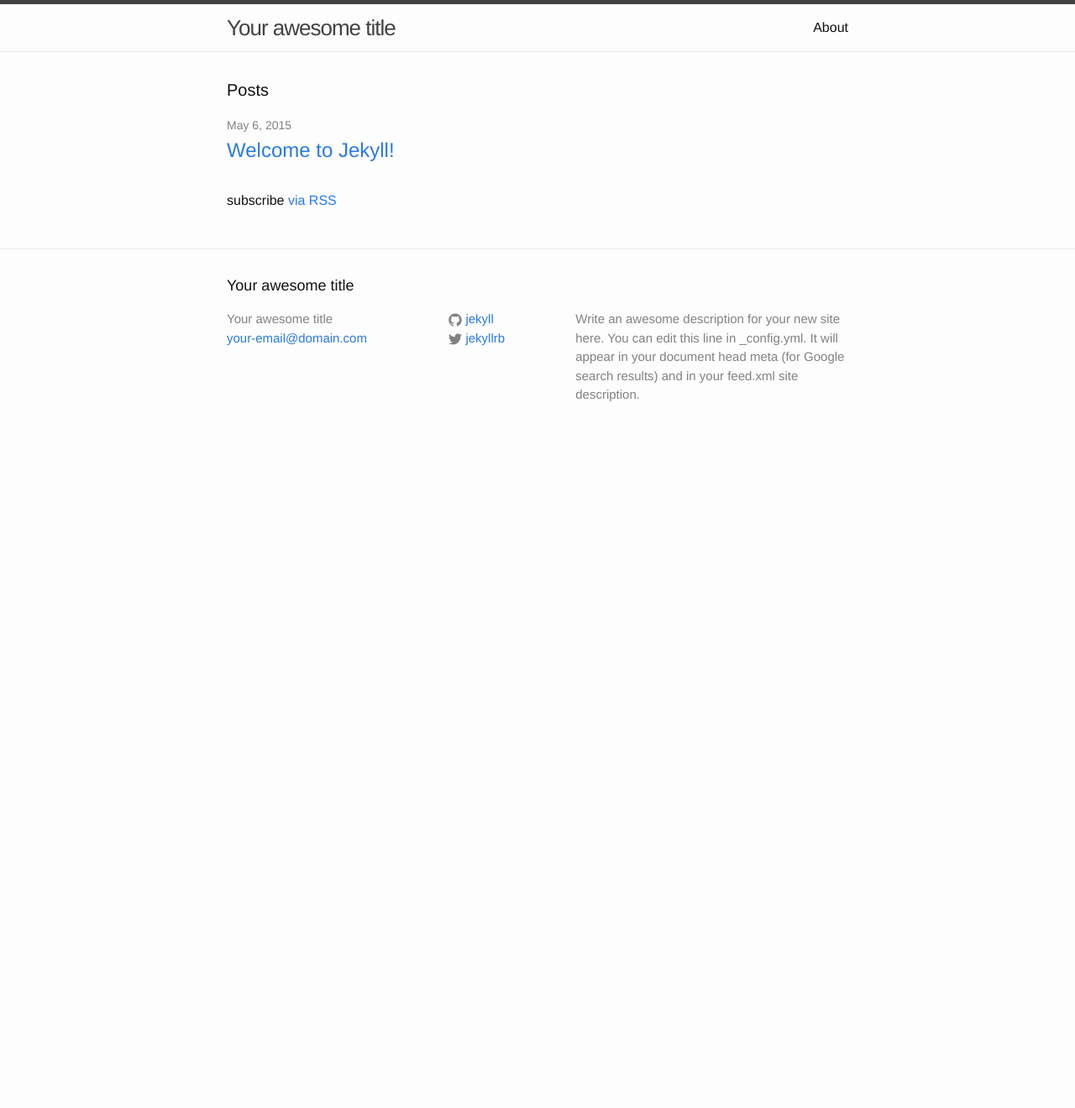
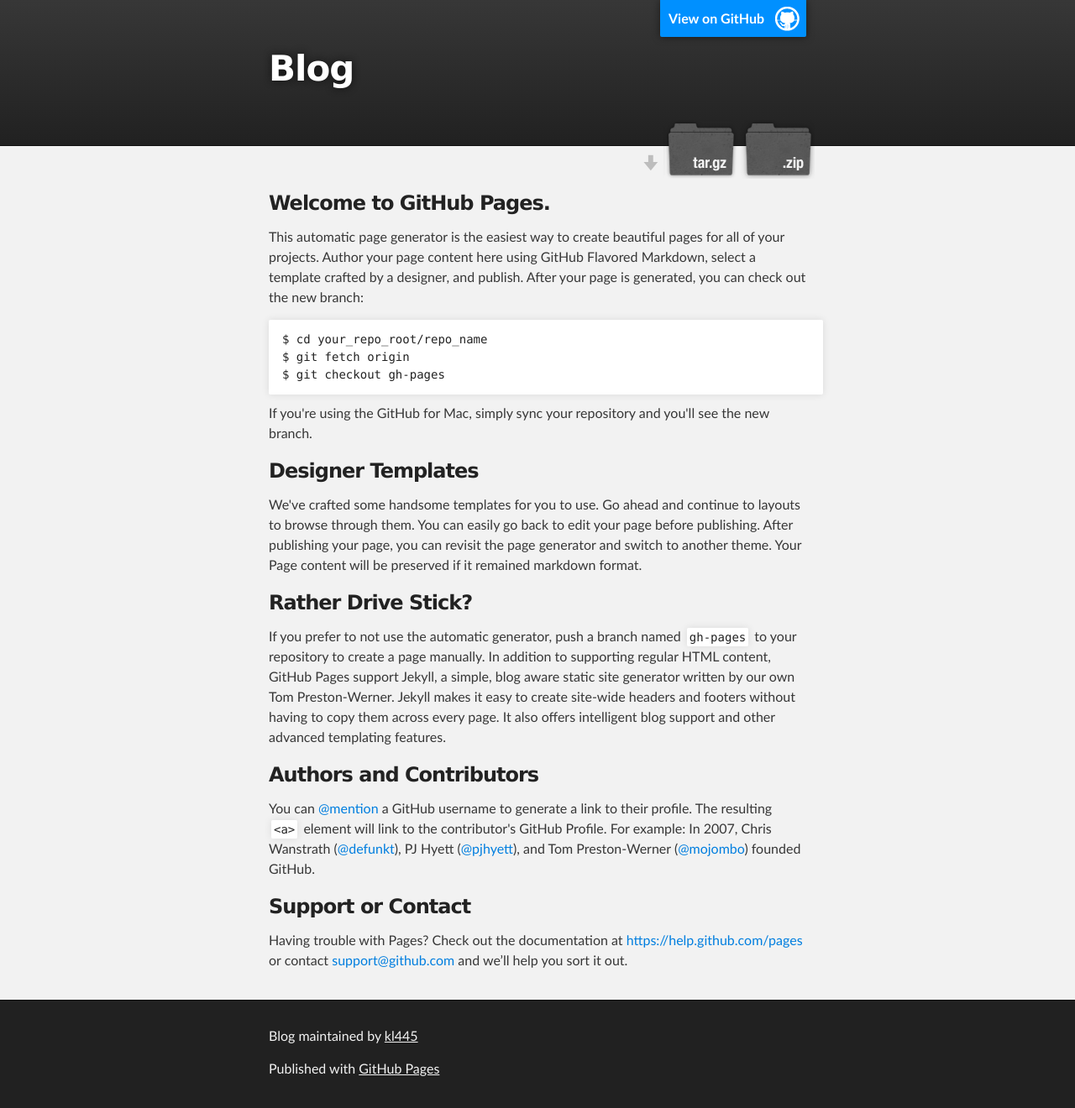
Before and after one commit to kl445/blog, a Jekyll site: the page index.html, which Jekyll copies as it is, in a window 1280 px wide. Shown: the whole page at 84% size. Built offline with Jekyll 4.4.1, drawn with Linux system fonts in a browser that asks for light colours; before the commit the page ends 900 px from its top, so only the background shows below that.

Commit message:
Create gh-pages branch via GitHub

```diff
--- a/index.html
+++ b/index.html
@@ -1,23 +1,79 @@
----
-layout: default
----
+<!DOCTYPE html>
+<html>
 
-<div class="home">
+  <head>
+    <meta charset='utf-8'>
+    <meta http-equiv="X-UA-Compatible" content="chrome=1">
+    <meta name="description" content="Blog : ">
 
-  <h1 class="page-heading">Posts</h1>
+    <link rel="stylesheet" type="text/css" media="screen" href="stylesheets/stylesheet.css">
 
-  <ul class="post-list">
-    {% for post in site.posts %}
-      <li>
-        <span class="post-meta">{{ post.date | date: "%b %-d, %Y" }}</span>
+    <title>Blog</title>
+  </head>
 
-        <h2>
-          <a class="post-link" href="{{ post.url | prepend: site.baseurl }}">{{ post.title }}</a>
-        </h2>
-      </li>
-    {% endfor %}
-  </ul>
+  <body>
 
-  <p class="rss-subscribe">subscribe <a href="{{ "/feed.xml" | prepend: site.baseurl }}">via RSS</a></p>
+    <!-- HEADER -->
+    <div id="header_wrap" class="outer">
+        <header class="inner">
+          <a id="forkme_banner" href="https://github.com/kl445/blog">View on GitHub</a>
 
-</div>
+          <h1 id="project_title">Blog</h1>
+          <h2 id="project_tagline"></h2>
+
+            <section id="downloads">
+              <a class="zip_download_link" href="https://github.com/kl445/blog/zipball/master">Download this project as a .zip file</a>
+              <a class="tar_download_link" href="https://github.com/kl445/blog/tarball/master">Download this project as a tar.gz file</a>
+            </section>
+        </header>
+    </div>
+
+    <!-- MAIN CONTENT -->
+    <div id="main_content_wrap" class="outer">
+      <section id="main_content" class="inner">
+        <h3>
+<a id="welcome-to-github-pages" class="anchor" href="#welcome-to-github-pages" aria-hidden="true"><span class="octicon octicon-link"></span></a>Welcome to GitHub Pages.</h3>
+
+<p>This automatic page generator is the easiest way to create beautiful pages for all of your projects. Author your page content here using GitHub Flavored Markdown, select a template crafted by a designer, and publish. After your page is generated, you can check out the new branch:</p>
+
+<pre><code>$ cd your_repo_root/repo_name
+$ git fetch origin
+$ git checkout gh-pages
+</code></pre>
+
+<p>If you're using the GitHub for Mac, simply sync your repository and you'll see the new branch.</p>
+
+<h3>
+<a id="designer-templates" class="anchor" href="#designer-templates" aria-hidden="true"><span class="octicon octicon-link"></span></a>Designer Templates</h3>
+
+<p>We've crafted some handsome templates for you to use. Go ahead and continue to layouts to browse through them. You can easily go back to edit your page before publishing. After publishing your page, you can revisit the page generator and switch to another theme. Your Page content will be preserved if it remained markdown format.</p>
+
+<h3>
+<a id="rather-drive-stick" class="anchor" href="#rather-drive-stick" aria-hidden="true"><span class="octicon octicon-link"></span></a>Rather Drive Stick?</h3>
+
+<p>If you prefer to not use the automatic generator, push a branch named <code>gh-pages</code> to your repository to create a page manually. In addition to supporting regular HTML content, GitHub Pages support Jekyll, a simple, blog aware static site generator written by our own Tom Preston-Werner. Jekyll makes it easy to create site-wide headers and footers without having to copy them across every page. It also offers intelligent blog support and other advanced templating features.</p>
+
+<h3>
+<a id="authors-and-contributors" class="anchor" href="#authors-and-contributors" aria-hidden="true"><span class="octicon octicon-link"></span></a>Authors and Contributors</h3>
+
+<p>You can <a href="https://github.com/blog/821" class="user-mention">@mention</a> a GitHub username to generate a link to their profile. The resulting <code>&lt;a&gt;</code> element will link to the contributor's GitHub Profile. For example: In 2007, Chris Wanstrath (<a href="https://github.com/defunkt" class="user-mention">@defunkt</a>), PJ Hyett (<a href="https://github.com/pjhyett" class="user-mention">@pjhyett</a>), and Tom Preston-Werner (<a href="https://github.com/mojombo" class="user-mention">@mojombo</a>) founded GitHub.</p>
+
+<h3>
+<a id="support-or-contact" class="anchor" href="#support-or-contact" aria-hidden="true"><span class="octicon octicon-link"></span></a>Support or Contact</h3>
+
+<p>Having trouble with Pages? Check out the documentation at <a href="https://help.github.com/pages">https://help.github.com/pages</a> or contact <a href="mailto:support@github.com">support@github.com</a> and we’ll help you sort it out.</p>
+      </section>
+    </div>
+
+    <!-- FOOTER  -->
+    <div id="footer_wrap" class="outer">
+      <footer class="inner">
+        <p class="copyright">Blog maintained by <a href="https://github.com/kl445">kl445</a></p>
+        <p>Published with <a href="https://pages.github.com">GitHub Pages</a></p>
+      </footer>
+    </div>
+
+
+
+  </body>
+</html>
--- /dev/null
+++ b/javascripts/main.js
@@ -0,0 +1 @@
+console.log('This would be the main JS file.');
--- /dev/null
+++ b/stylesheets/pygment_trac.css
@@ -0,0 +1,70 @@
+.highlight .hll { background-color: #ffffcc }
+.highlight  { background: #f0f3f3; }
+.highlight .c { color: #0099FF; font-style: italic } /* Comment */
+.highlight .err { color: #AA0000; background-color: #FFAAAA } /* Error */
+.highlight .k { color: #006699; font-weight: bold } /* Keyword */
+.highlight .o { color: #555555 } /* Operator */
+.highlight .cm { color: #0099FF; font-style: italic } /* Comment.Multiline */
+.highlight .cp { color: #009999 } /* Comment.Preproc */
+.highlight .c1 { color: #0099FF; font-style: italic } /* Comment.Single */
+.highlight .cs { color: #0099FF; font-weight: bold; font-style: italic } /* Comment.Special */
+.highlight .gd { background-color: #FFCCCC; border: 1px solid #CC0000 } /* Generic.Deleted */
+.highlight .ge { font-style: italic } /* Generic.Emph */
+.highlight .gr { color: #FF0000 } /* Generic.Error */
+.highlight .gh { color: #003300; font-weight: bold } /* Generic.Heading */
+.highlight .gi { background-color: #CCFFCC; border: 1px solid #00CC00 } /* Generic.Inserted */
+.highlight .go { color: #AAAAAA } /* Generic.Output */
+.highlight .gp { color: #000099; font-weight: bold } /* Generic.Prompt */
+.highlight .gs { font-weight: bold } /* Generic.Strong */
+.highlight .gu { color: #003300; font-weight: bold } /* Generic.Subheading */
+.highlight .gt { color: #99CC66 } /* Generic.Traceback */
+.highlight .kc { color: #006699; font-weight: bold } /* Keyword.Constant */
+.highlight .kd { color: #006699; font-weight: bold } /* Keyword.Declaration */
+.highlight .kn { color: #006699; font-weight: bold } /* Keyword.Namespace */
+.highlight .kp { color: #006699 } /* Keyword.Pseudo */
+.highlight .kr { color: #006699; font-weight: bold } /* Keyword.Reserved */
+.highlight .kt { color: #007788; font-weight: bold } /* Keyword.Type */
+.highlight .m { color: #FF6600 } /* Literal.Number */
+.highlight .s { color: #CC3300 } /* Literal.String */
+.highlight .na { color: #330099 } /* Name.Attribute */
+.highlight .nb { color: #336666 } /* Name.Builtin */
+.highlight .nc { color: #00AA88; font-weight: bold } /* Name.Class */
+.highlight .no { color: #336600 } /* Name.Constant */
+.highlight .nd { color: #9999FF } /* Name.Decorator */
+.highlight .ni { color: #999999; font-weight: bold } /* Name.Entity */
+.highlight .ne { color: #CC0000; font-weight: bold } /* Name.Exception */
+.highlight .nf { color: #CC00FF } /* Name.Function */
+.highlight .nl { color: #9999FF } /* Name.Label */
+.highlight .nn { color: #00CCFF; font-weight: bold } /* Name.Namespace */
+.highlight .nt { color: #330099; font-weight: bold } /* Name.Tag */
+.highlight .nv { color: #003333 } /* Name.Variable */
+.highlight .ow { color: #000000; font-weight: bold } /* Operator.Word */
+.highlight .w { color: #bbbbbb } /* Text.Whitespace */
+.highlight .mf { color: #FF6600 } /* Literal.Number.Float */
+.highlight .mh { color: #FF6600 } /* Literal.Number.Hex */
+.highlight .mi { color: #FF6600 } /* Literal.Number.Integer */
+.highlight .mo { color: #FF6600 } /* Literal.Number.Oct */
+.highlight .sb { color: #CC3300 } /* Literal.String.Backtick */
+.highlight .sc { color: #CC3300 } /* Literal.String.Char */
+.highlight .sd { color: #CC3300; font-style: italic } /* Literal.String.Doc */
+.highlight .s2 { color: #CC3300 } /* Literal.String.Double */
+.highlight .se { color: #CC3300; font-weight: bold } /* Literal.String.Escape */
+.highlight .sh { color: #CC3300 } /* Literal.String.Heredoc */
+.highlight .si { color: #AA0000 } /* Literal.String.Interpol */
+.highlight .sx { color: #CC3300 } /* Literal.String.Other */
+.highlight .sr { color: #33AAAA } /* Literal.String.Regex */
+.highlight .s1 { color: #CC3300 } /* Literal.String.Single */
+.highlight .ss { color: #FFCC33 } /* Literal.String.Symbol */
+.highlight .bp { color: #336666 } /* Name.Builtin.Pseudo */
+.highlight .vc { color: #003333 } /* Name.Variable.Class */
+.highlight .vg { color: #003333 } /* Name.Variable.Global */
+.highlight .vi { color: #003333 } /* Name.Variable.Instance */
+.highlight .il { color: #FF6600 } /* Literal.Number.Integer.Long */
+
+.type-csharp .highlight .k { color: #0000FF }
+.type-csharp .highlight .kt { color: #0000FF }
+.type-csharp .highlight .nf { color: #000000; font-weight: normal }
+.type-csharp .highlight .nc { color: #2B91AF }
+.type-csharp .highlight .nn { color: #000000 }
+.type-csharp .highlight .s { color: #A31515 }
+.type-csharp .highlight .sc { color: #A31515 }
--- /dev/null
+++ b/stylesheets/stylesheet.css
@@ -0,0 +1,425 @@
+/*******************************************************************************
+Slate Theme for GitHub Pages
+by Jason Costello, @jsncostello
+*******************************************************************************/
+
+@import url(pygment_trac.css);
+
+/*******************************************************************************
+MeyerWeb Reset
+*******************************************************************************/
+
+html, body, div, span, applet, object, iframe,
+h1, h2, h3, h4, h5, h6, p, blockquote, pre,
+a, abbr, acronym, address, big, cite, code,
+del, dfn, em, img, ins, kbd, q, s, samp,
+small, strike, strong, sub, sup, tt, var,
+b, u, i, center,
+dl, dt, dd, ol, ul, li,
+fieldset, form, label, legend,
+table, caption, tbody, tfoot, thead, tr, th, td,
+article, aside, canvas, details, embed,
+figure, figcaption, footer, header, hgroup,
+menu, nav, output, ruby, section, summary,
+time, mark, audio, video {
+  margin: 0;
+  padding: 0;
+  border: 0;
+  font: inherit;
+  vertical-align: baseline;
+}
+
+/* HTML5 display-role reset for older browsers */
+article, aside, details, figcaption, figure,
+footer, header, hgroup, menu, nav, section {
+  display: block;
+}
+
+ol, ul {
+  list-style: none;
+}
+
+table {
+  border-collapse: collapse;
+  border-spacing: 0;
+}
+
+/*******************************************************************************
+Theme Styles
+*******************************************************************************/
+
+body {
+  box-sizing: border-box;
+  color:#373737;
+  background: #212121;
+  font-size: 16px;
+  font-family: 'Myriad Pro', Calibri, Helvetica, Arial, sans-serif;
+  line-height: 1.5;
+  -webkit-font-smoothing: antialiased;
+}
+
+h1, h2, h3, h4, h5, h6 {
+  margin: 10px 0;
+  font-weight: 700;
+  color:#222222;
+  font-family: 'Lucida Grande', 'Calibri', Helvetica, Arial, sans-serif;
+  letter-spacing: -1px;
+}
+
+h1 {
+  font-size: 36px;
+  font-weight: 700;
+}
+
+h2 {
+  padding-bottom: 10px;
+  font-size: 32px;
+  background: url('../images/bg_hr.png') repeat-x bottom;
+}
+
+h3 {
+  font-size: 24px;
+}
+
+h4 {
+  font-size: 21px;
+}
+
+h5 {
+  font-size: 18px;
+}
+
+h6 {
+  font-size: 16px;
+}
+
+p {
+  margin: 10px 0 15px 0;
+}
+
+footer p {
+  color: #f2f2f2;
+}
+
+a {
+  text-decoration: none;
+  color: #007edf;
+  text-shadow: none;
+
+  transition: color 0.5s ease;
+  transition: text-shadow 0.5s ease;
+  -webkit-transition: color 0.5s ease;
+  -webkit-transition: text-shadow 0.5s ease;
+  -moz-transition: color 0.5s ease;
+  -moz-transition: text-shadow 0.5s ease;
+  -o-transition: color 0.5s ease;
+  -o-transition: text-shadow 0.5s ease;
+  -ms-transition: color 0.5s ease;
+  -ms-transition: text-shadow 0.5s ease;
+}
+
+a:hover, a:focus {text-decoration: underline;}
+
+footer a {
+  color: #F2F2F2;
+  text-decoration: underline;
+}
+
+em {
+  font-style: italic;
+}
+
+strong {
+  font-weight: bold;
+}
+
+img {
+  position: relative;
+  margin: 0 auto;
+  max-width: 739px;
+  padding: 5px;
+  margin: 10px 0 10px 0;
+  border: 1px solid #ebebeb;
+
+  box-shadow: 0 0 5px #ebebeb;
+  -webkit-box-shadow: 0 0 5px #ebebeb;
+  -moz-box-shadow: 0 0 5px #ebebeb;
+  -o-box-shadow: 0 0 5px #ebebeb;
+  -ms-box-shadow: 0 0 5px #ebebeb;
+}
+
+p img {
+  display: inline;
+  margin: 0;
+  padding: 0;
+  vertical-align: middle;
+  text-align: center;
+  border: none;
+}
+
+pre, code {
+  width: 100%;
+  color: #222;
+  background-color: #fff;
+
+  font-family: Monaco, "Bitstream Vera Sans Mono", "Lucida Console", Terminal, monospace;
+  font-size: 14px;
+
+  border-radius: 2px;
+  -moz-border-radius: 2px;
+  -webkit-border-radius: 2px;
+}
+
+pre {
+  width: 100%;
+  padding: 10px;
+  box-shadow: 0 0 10px rgba(0,0,0,.1);
+  overflow: auto;
+}
+
+code {
+  padding: 3px;
+  margin: 0 3px;
+  box-shadow: 0 0 10px rgba(0,0,0,.1);
+}
+
+pre code {
+  display: block;
+  box-shadow: none;
+}
+
+blockquote {
+  color: #666;
+  margin-bottom: 20px;
+  padding: 0 0 0 20px;
+  border-left: 3px solid #bbb;
+}
+
+
+ul, ol, dl {
+  margin-bottom: 15px
+}
+
+ul {
+  list-style-position: inside;
+  list-style: disc;
+  padding-left: 20px;
+}
+
+ol {
+  list-style-position: inside;
+  list-style: decimal;
+  padding-left: 20px;
+}
+
+dl dt {
+  font-weight: bold;
+}
+
+dl dd {
+  padding-left: 20px;
+  font-style: italic;
+}
+
+dl p {
+  padding-left: 20px;
+  font-style: italic;
+}
+
+hr {
+  height: 1px;
+  margin-bottom: 5px;
+  border: none;
+  background: url('../images/bg_hr.png') repeat-x center;
+}
+
+table {
+  border: 1px solid #373737;
+  margin-bottom: 20px;
+  text-align: left;
+ }
+
+th {
+  font-family: 'Lucida Grande', 'Helvetica Neue', Helvetica, Arial, sans-serif;
+  padding: 10px;
+  background: #373737;
+  color: #fff;
+ }
+
+td {
+  padding: 10px;
+  border: 1px solid #373737;
+ }
+
+form {
+  background: #f2f2f2;
+  padding: 20px;
+}
+
+/*******************************************************************************
+Full-Width Styles
+*******************************************************************************/
+
+.outer {
+  width: 100%;
+}
+
+.inner {
+  position: relative;
+  max-width: 640px;
+  padding: 20px 10px;
+  margin: 0 auto;
+}
+
+#forkme_banner {
+  display: block;
+  position: absolute;
+  top:0;
+  right: 10px;
+  z-index: 10;
+  padding: 10px 50px 10px 10px;
+  color: #fff;
+  background: url('../images/blacktocat.png') #0090ff no-repeat 95% 50%;
+  font-weight: 700;
+  box-shadow: 0 0 10px rgba(0,0,0,.5);
+  border-bottom-left-radius: 2px;
+  border-bottom-right-radius: 2px;
+}
+
+#header_wrap {
+  background: #212121;
+  background: -moz-linear-gradient(top, #373737, #212121);
+  background: -webkit-linear-gradient(top, #373737, #212121);
+  background: -ms-linear-gradient(top, #373737, #212121);
+  background: -o-linear-gradient(top, #373737, #212121);
+  background: linear-gradient(top, #373737, #212121);
+}
+
+#header_wrap .inner {
+  padding: 50px 10px 30px 10px;
+}
+
+#project_title {
+  margin: 0;
+  color: #fff;
+  font-size: 42px;
+  font-weight: 700;
+  text-shadow: #111 0px 0px 10px;
+}
+
+#project_tagline {
+  color: #fff;
+  font-size: 24px;
+  font-weight: 300;
+  background: none;
+  text-shadow: #111 0px 0px 10px;
+}
+
+#downloads {
+  position: absolute;
+  width: 210px;
+  z-index: 10;
+  bottom: -40px;
+  right: 0;
+  height: 70px;
+  background: url('../images/icon_download.png') no-repeat 0% 90%;
+}
+
+.zip_download_link {
+  display: block;
+  float: right;
+  width: 90px;
+  height:70px;
+  text-indent: -5000px;
+  overflow: hidden;
+  background: url(../images/sprite_download.png) no-repeat bottom left;
+}
+
+.tar_download_link {
+  display: block;
+  float: right;
+  width: 90px;
+  height:70px;
+  text-indent: -5000px;
+  overflow: hidden;
+  background: url(../images/sprite_download.png) no-repeat bottom right;
+  margin-left: 10px;
+}
+
+.zip_download_link:hover {
+  background: url(../images/sprite_download.png) no-repeat top left;
+}
+
+.tar_download_link:hover {
+  background: url(../images/sprite_download.png) no-repeat top right;
+}
+
+#main_content_wrap {
+  background: #f2f2f2;
+  border-top: 1px solid #111;
+  border-bottom: 1px solid #111;
+}
+
+#main_content {
+  padding-top: 40px;
+}
+
+#footer_wrap {
+  background: #212121;
+}
+
+
+
+/*******************************************************************************
+Small Device Styles
+*******************************************************************************/
+
+@media screen and (max-width: 480px) {
+  body {
+    font-size:14px;
+  }
+
+  #downloads {
+    display: none;
+  }
+
+  .inner {
+    min-width: 320px;
+    max-width: 480px;
+  }
+
+  #project_title {
+  font-size: 32px;
+  }
+
+  h1 {
+    font-size: 28px;
+  }
+
+  h2 {
+    font-size: 24px;
+  }
+
+  h3 {
+    font-size: 21px;
+  }
+
+  h4 {
+    font-size: 18px;
+  }
+
+  h5 {
+    font-size: 14px;
+  }
+
+  h6 {
+    font-size: 12px;
+  }
+
+  code, pre {
+    min-width: 320px;
+    max-width: 480px;
+    font-size: 11px;
+  }
+
+}
```
Also changed, not shown: params.json (added, +1 -0 lines), images/bg_hr.png (added), images/blacktocat.png (added), images/icon_download.png (added), images/sprite_download.png (added).
